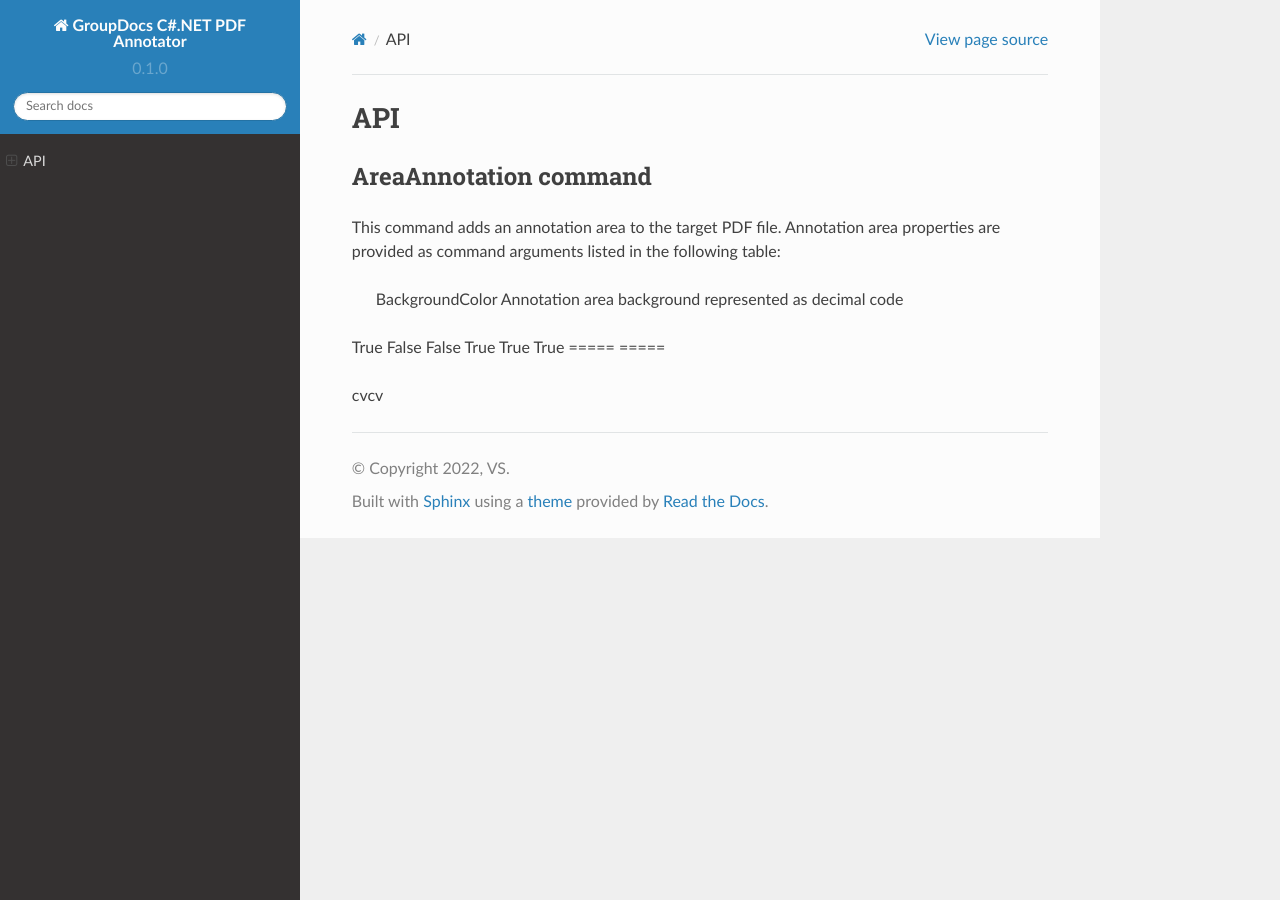
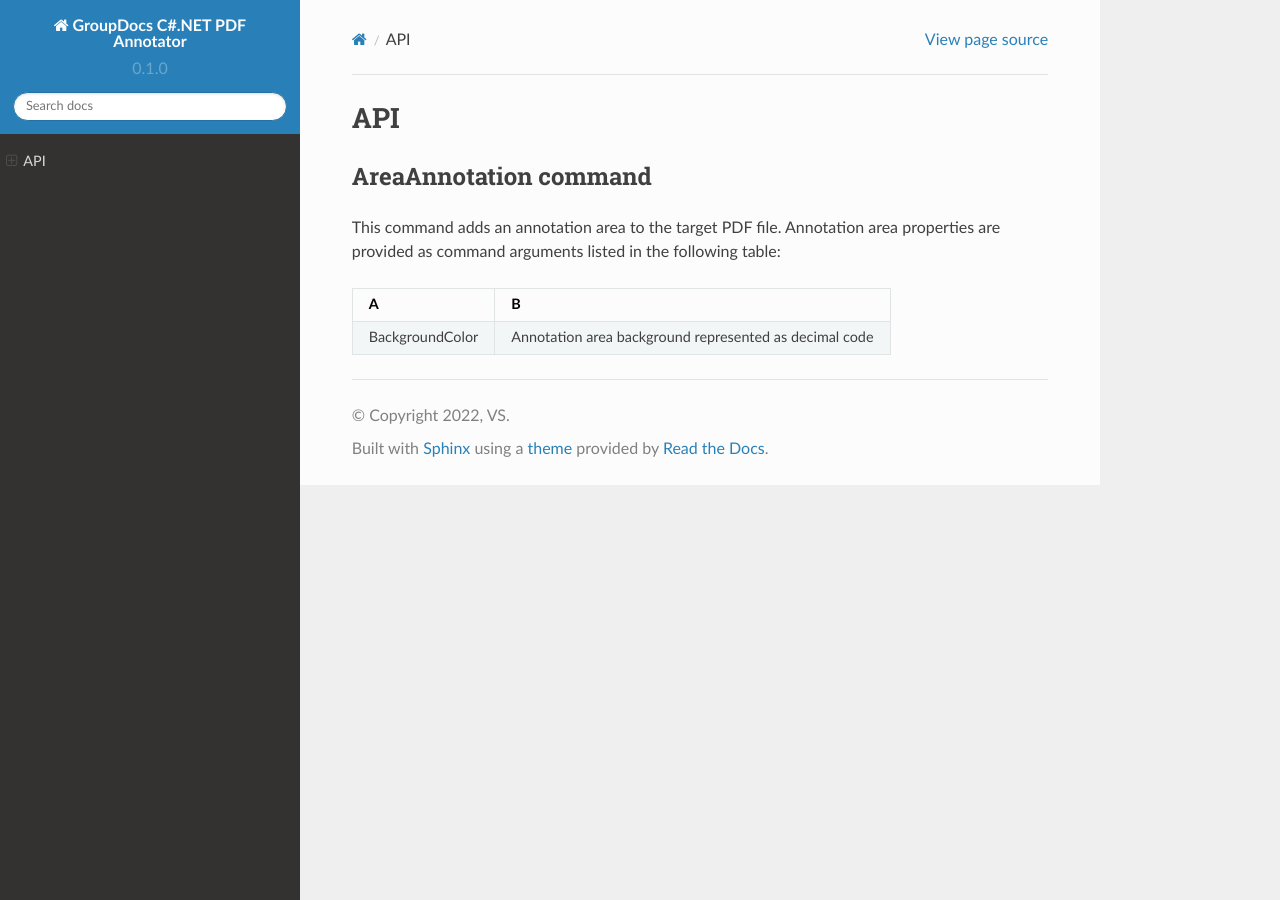
Before and after one commit to vadimsteckler1/asposetest, a Sphinx documentation site: the page built from docs/source/api.rst, in a window 1280 px wide. Built offline with Sphinx 7.4.7 and the Read the Docs theme 2.0.0, drawn with Linux system fonts in a browser that asks for light colours.

Commit message:
Update api.rst

```diff
--- a/docs/source/api.rst
+++ b/docs/source/api.rst
@@ -7,22 +7,8 @@ AreaAnnotation command
 This command adds an annotation area to the target PDF file. Annotation area properties are provided as command arguments listed in the following table:
 
 .. table::
-=====  =====  =======
-A      B      A and B
-=====  =====  =======
-BackgroundColor  Annotation area background represented as decimal code  False
-True   False  False
-False  True   False
-True   True   True
-=====  =====  =======
-
-  =====           =====
-  A               B
-  =====           =====
-  BackgroundColor Annotation area background represented as decimal code
-True   False
-False  True
-True   True
-=====  =====
-
-cvcv
+================  ==========================================================
+A                   B
+================  ==========================================================
+BackgroundColor   Annotation area background represented as decimal code
+================  ==========================================================
```
